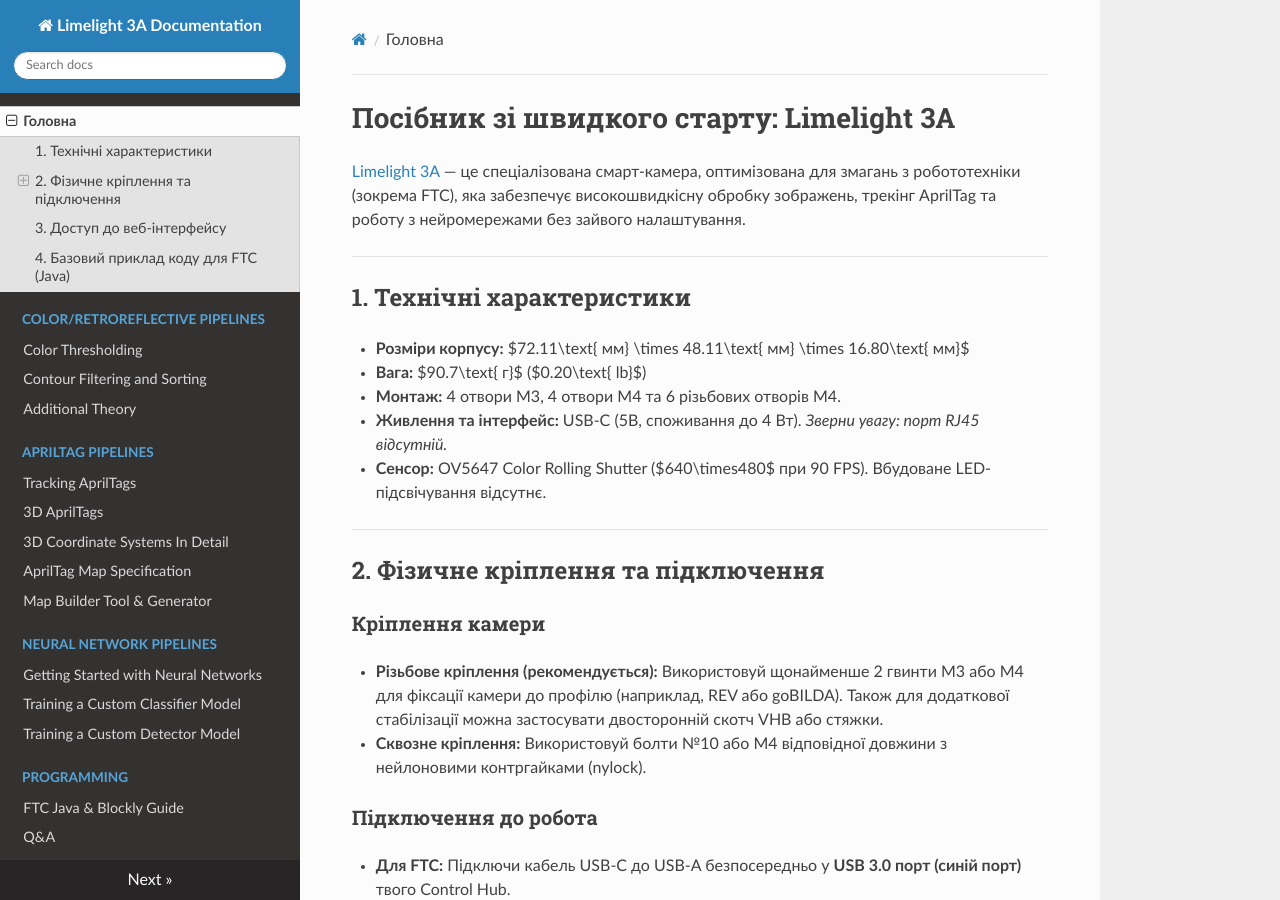
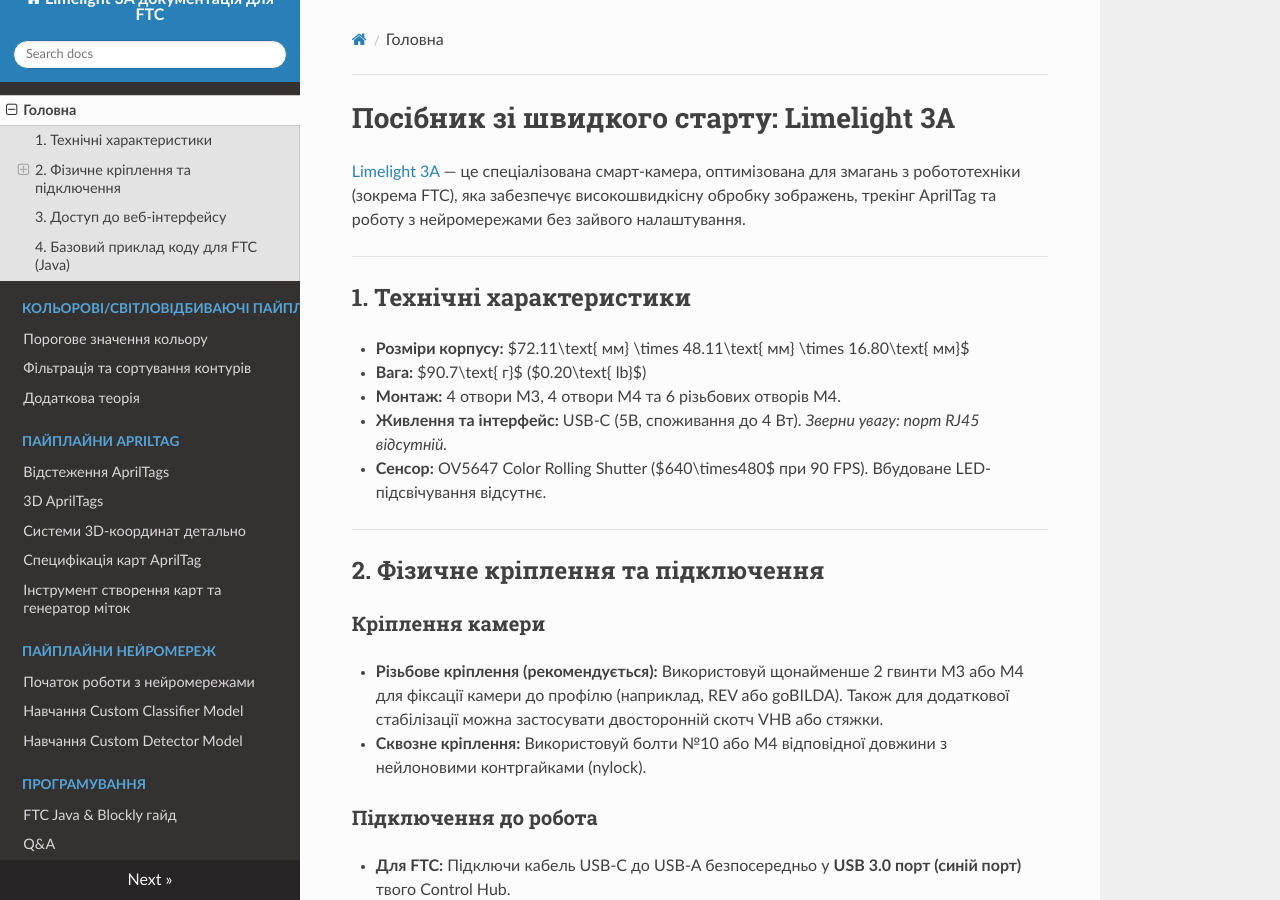
Before and after one commit to dicode19/Limelight-3A-Guide, an MkDocs documentation site: the page built from docs/index.md, in a window 1280 px wide and 900 px high. Built offline with MkDocs 1.6.1, drawn with Linux system fonts in a browser that asks for light colours; nearby versions of some CDN libraries.

Commit message:
Update mkdocs.yml

```diff
--- a/mkdocs.yml
+++ b/mkdocs.yml
@@ -1,22 +1,22 @@
-site_name: Limelight 3A Documentation
+site_name: Limelight 3A документація для FTC
 theme:
   name: readthedocs
 nav:
   - Головна: index.md
-  - Color/Retroreflective Pipelines:
-      - Color Thresholding: color/color-thresholding.md
-      - Contour Filtering and Sorting: color/contour-filtering.md
-      - Additional Theory: color/retro-theory.md
-  - AprilTag Pipelines:
-      - Tracking AprilTags: apriltags/apriltags.md
+  - Кольорові/світловідбиваючі пайплайни:
+      - Порогове значення кольору: color/color-thresholding.md
+      - Фільтрація та сортування контурів: color/contour-filtering.md
+      - Додаткова теорія: color/retro-theory.md
+  - Пайплайни AprilTag:
+      - Відстеження AprilTags: apriltags/apriltags.md
       - 3D AprilTags: apriltags/apriltag-3d.md
-      - 3D Coordinate Systems In Detail: apriltags/apriltag-coordinate-systems.md
-      - AprilTag Map Specification: apriltags/apriltag-map-specification.md
-      - Map Builder Tool & Generator: apriltags/apriltag-map-builder.md
-  - Neural Network Pipelines:
-      - Getting Started with Neural Networks: neural/getting-started-neural.md
-      - Training a Custom Classifier Model: neural/training-classifier.md
-      - Training a Custom Detector Model: neural/training-detector.md
-  - Programming:
-      - FTC Java & Blockly Guide: programming/ftc-programming.md
+      - Системи 3D-координат детально: apriltags/apriltag-coordinate-systems.md
+      - Специфікація карт AprilTag: apriltags/apriltag-map-specification.md
+      - Інструмент створення карт та генератор міток: apriltags/apriltag-map-builder.md
+  - Пайплайни нейромереж:
+      - Початок роботи з нейромережами: neural/getting-started-neural.md
+      - Навчання Custom Classifier Model: neural/training-classifier.md
+      - Навчання Custom Detector Model: neural/training-detector.md
+  - Програмування:
+      - FTC Java & Blockly гайд: programming/ftc-programming.md
       - Q&A: programming/qa.md
```
